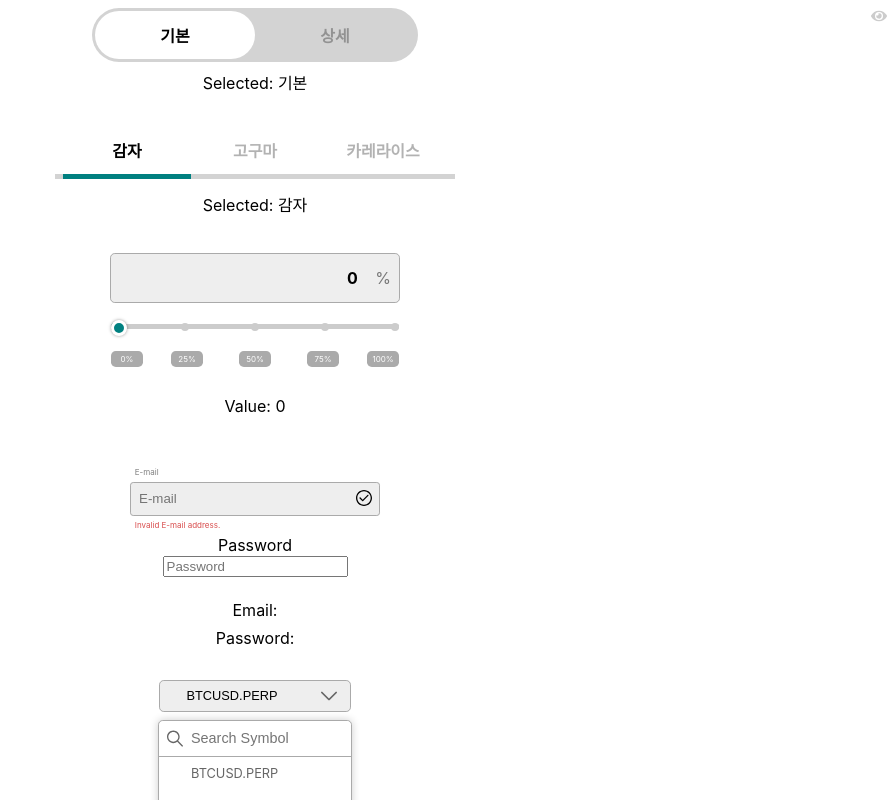
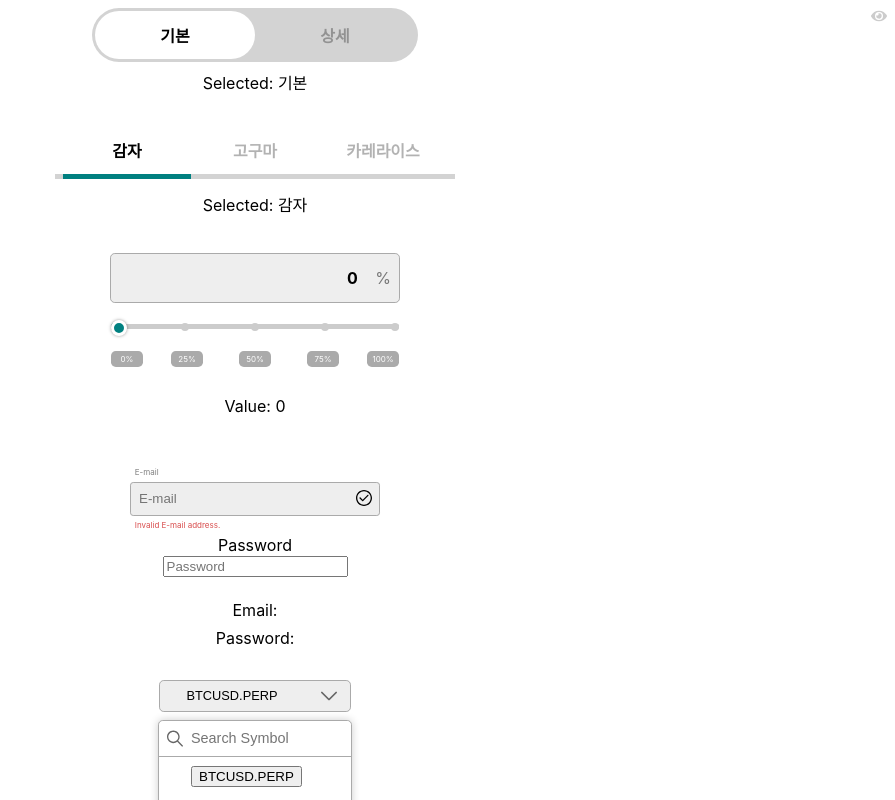
Before and after one commit to chichoon/wanted_pre_onboarding, a React (Create React App) app: page / in a window 1280 px wide. Both pictures are taken after a click on the button "BTCUSD.PERP". Shown: the top 800 px of the page, without its empty margins (385-1280 px from the left). Built offline with nearby package versions, Linux system fonts and the light colour scheme.

Commit message:
Feat: Dropdown.js 린터 재설정

```diff
--- a/src/components/Dropdown/Dropdown.js
+++ b/src/components/Dropdown/Dropdown.js
@@ -1,35 +1,35 @@
-import React, { useState, useEffect, useRef } from 'react';
+import { useState, useEffect, useRef } from 'react'
 
-import { useClickAway } from 'react-use';
-import cx from 'classnames';
+import { useClickAway } from 'react-use'
+import cx from 'classnames'
 
-import styles from './Dropdown.module.scss';
-import { SearchIcon, TopArrowIcon } from '../../assets/svgs';
+import styles from './Dropdown.module.scss'
+import { SearchIcon, TopArrowIcon } from '../../assets/svgs'
 
-const Dropdown = ({ dropdownArr, setFunc }) => {
-  const [selectedStr, setSelectedStr] = useState(dropdownArr[0]);
-  const [isHidden, setIsHidden] = useState(true);
-  const [searchInput, setSearchInput] = useState('');
-  const ref = useRef(null);
+function Dropdown ({ dropdownArr, setFunc }) {
+  const [selectedStr, setSelectedStr] = useState(dropdownArr[0])
+  const [isHidden, setIsHidden] = useState(true)
+  const [searchInput, setSearchInput] = useState('')
+  const ref = useRef(null)
 
-  const handleOnChange = e => setSearchInput(e.target.value);
+  const handleOnChange = e => setSearchInput(e.target.value)
 
-  const handleTopClick = () => setIsHidden(false);
+  const handleTopClick = () => setIsHidden(false)
 
   const handleListClick = v => {
-    setSelectedStr(v);
-    setIsHidden(true);
-  };
+    setSelectedStr(v)
+    setIsHidden(true)
+  }
 
   useEffect(() => {
-    setFunc(selectedStr);
-  }, [selectedStr]);
+    setFunc(selectedStr)
+  }, [setFunc, selectedStr])
 
-  useClickAway(ref, () => setIsHidden(true));
+  useClickAway(ref, () => setIsHidden(true))
 
   return (
     <div className={styles.dropdownDiv}>
-      <button className={styles.dropdownTop} onClick={handleTopClick}>
+      <button type="button" className={styles.dropdownTop} onClick={handleTopClick}>
         <span className={styles.dropdownTopSpan}>{selectedStr}</span>
         <TopArrowIcon className={styles.svgs} />
       </button>
@@ -49,18 +49,21 @@ const Dropdown = ({ dropdownArr, setFunc }) => {
         <ul className={styles.selectList}>
           {dropdownArr
             .filter(v => {
-              if (searchInput === '') return v;
-              else if (v.toLowerCase().includes(searchInput)) return v;
+              if (searchInput === '') return v
+              if (v.toLowerCase().includes(searchInput)) return v
+              return 0
             })
-            .map((v, i) => (
-              <li key={`dropdown-list-${i}`} onClick={() => handleListClick(v)}>
-                {v}
+            .map((v) => (
+              <li key={`dropdown-list-${v}`}>
+                <button type="button" onClick={() => handleListClick(v)}>
+                  {v}
+                </button>
               </li>
             ))}
         </ul>
       </div>
     </div>
-  );
-};
+  )
+}
 
-export default Dropdown;
+export default Dropdown
```
